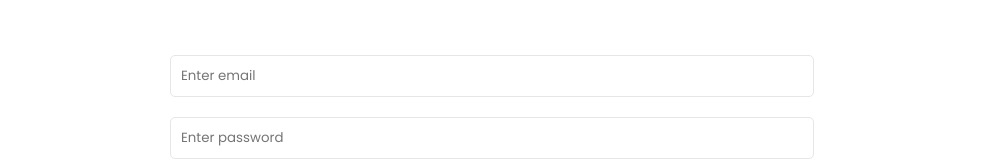
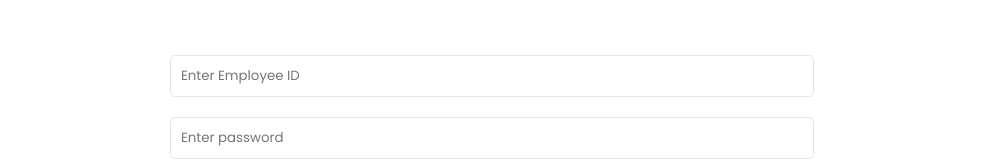
Before and after one commit to thunderbread5/TT2_10, a React (Create React App) app in the folder frontend/: page /login in a window 1280 px wide. Shown: the part 203-363 px from the top of the page, without its empty margins (148-1131 px from the left). Built offline with nearby package versions, Linux system fonts and the light colour scheme.

Commit message:
Change Username to Employee ID

```diff
--- a/frontend/src/pages/Login.jsx
+++ b/frontend/src/pages/Login.jsx
@@ -66,7 +66,7 @@ function Login() {
                             name="email"
                             value={email}
                             onChange={onChange}
-                            placeholder="Enter email"
+                            placeholder="Enter Employee ID"
                             required
                         />
                     </div>
```
